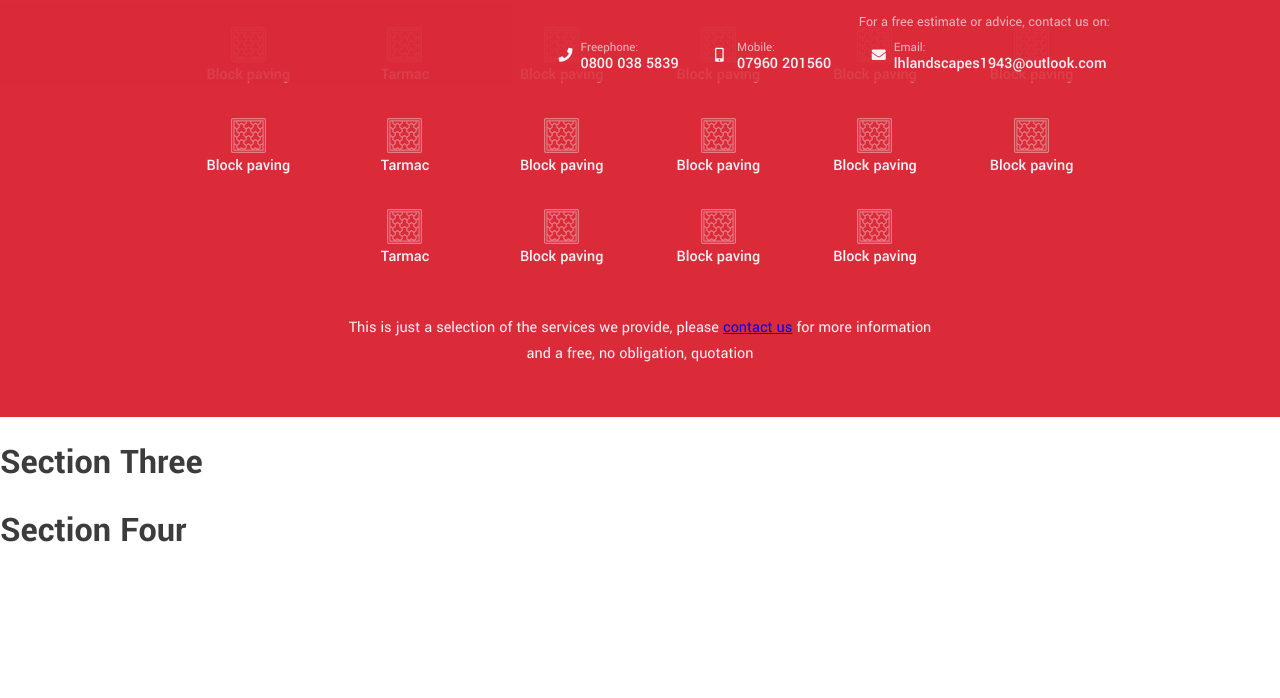
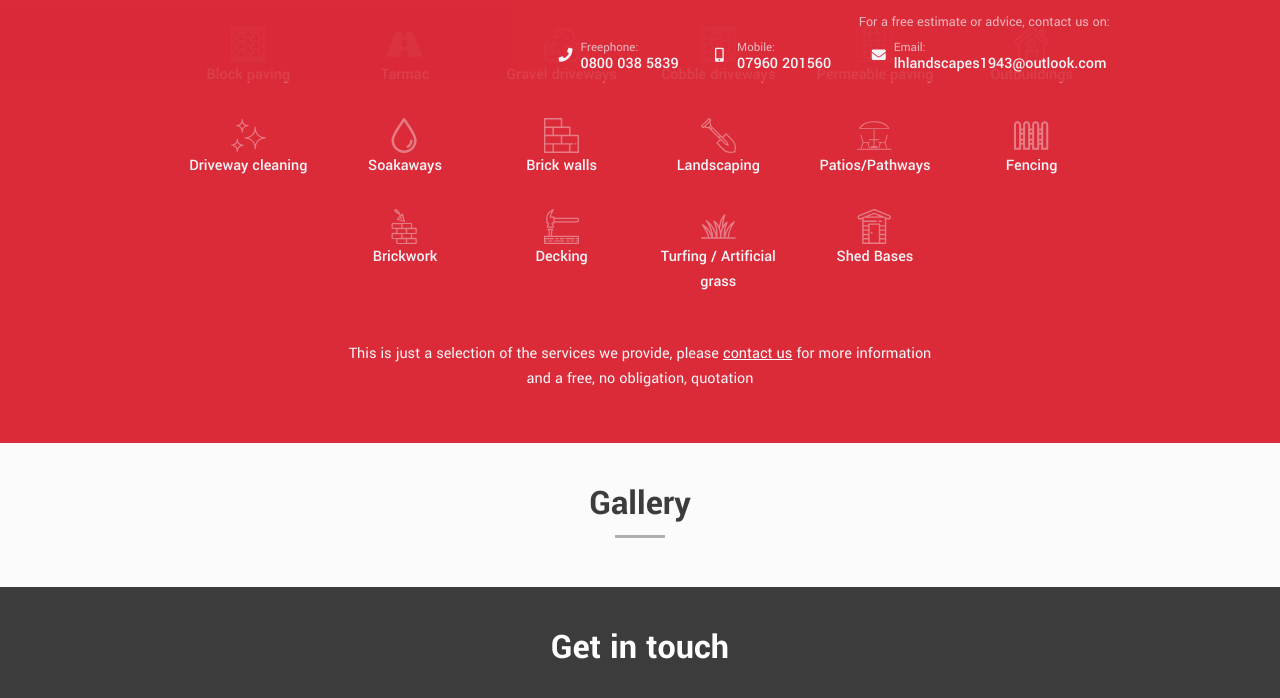
Before and after one commit to gaga-freelance/lhld, a website: page app/index.html in a window 1280 px wide. Shown: the part 718-1416 px from the top of the page. Before the commit the page ends 1294 px from the top, so only its background shows below. Drawn offline with nearby package versions, Linux system fonts and the light colour scheme.

Commit message:
Added icons to Services section

```diff
--- a/app/assets/css/style.css
+++ b/app/assets/css/style.css
@@ -717,6 +717,8 @@ header.scrolled nav {
     display: block; }
   .services p {
     font-weight: 400; }
+  .services a {
+    color: white; }
   .services h1 {
     color: #f4f4f8;
     position: relative; }
@@ -726,6 +728,38 @@ header.scrolled nav {
       height: 3px;
       width: 50px;
       background-color: rgba(244, 244, 248, 0.4);
+      margin: 10px auto 0; }
+
+.gallery {
+  background: rgba(244, 244, 248, 0.4);
+  text-align: center;
+  font-weight: 500;
+  padding: 10px 0 20px; }
+  .gallery h1 {
+    color: #3c3c3c;
+    position: relative; }
+    .gallery h1:after {
+      content: "";
+      display: block;
+      height: 3px;
+      width: 50px;
+      background-color: rgba(60, 60, 60, 0.4);
+      margin: 10px auto 0; }
+
+.get-in-touch {
+  background: #3c3c3c;
+  text-align: center;
+  font-weight: 500;
+  padding: 10px 0 20px; }
+  .get-in-touch h1 {
+    color: white;
+    position: relative; }
+    .get-in-touch h1:after {
+      content: "";
+      display: block;
+      height: 3px;
+      width: 50px;
+      background-color: rgba(60, 60, 60, 0.4);
       margin: 10px auto 0; }
 
 .contact-bar {
--- a/app/index.html
+++ b/app/index.html
@@ -67,71 +67,71 @@
             <span>Block paving</span>
           </div>
           <div class="col-2">
-            <img src="assets/images/icons/block-paving.svg" height="35" width="35" />
+            <img src="assets/images/icons/tarmac.svg" height="35" width="35" />
             <span>Tarmac</span>
           </div>
           <div class="col-2">
-            <img src="assets/images/icons/block-paving.svg" height="35" width="35" />
-            <span>Block paving</span>
+            <img src="assets/images/icons/gravel-driveways.svg" height="35" width="35" />
+            <span>Gravel driveways</span>
           </div>
           <div class="col-2">
-            <img src="assets/images/icons/block-paving.svg" height="35" width="35" />
-            <span>Block paving</span>
+            <img src="assets/images/icons/cobble-driveways.svg" height="35" width="35" />
+            <span>Cobble driveways</span>
           </div>
           <div class="col-2">
-            <img src="assets/images/icons/block-paving.svg" height="35" width="35" />
-            <span>Block paving</span>
+            <img src="assets/images/icons/permeable-paving.svg" height="35" width="35" />
+            <span>Permeable paving</span>
           </div>
           <div class="col-2">
-            <img src="assets/images/icons/block-paving.svg" height="35" width="35" />
-            <span>Block paving</span>
+            <img src="assets/images/icons/outbuildings.svg" height="35" width="35" />
+            <span>Outbuildings</span>
           </div>
         </div>
 
         <div class="row">
           <div class="col-2">
-            <img src="assets/images/icons/block-paving.svg" height="35" width="35" />
-            <span>Block paving</span>
+            <img src="assets/images/icons/driveway-cleaning.svg" height="35" width="35" />
+            <span>Driveway cleaning</span>
           </div>
           <div class="col-2">
-            <img src="assets/images/icons/block-paving.svg" height="35" width="35" />
-            <span>Tarmac</span>
+            <img src="assets/images/icons/soakaway.svg" height="35" width="35" />
+            <span>Soakaways</span>
           </div>
           <div class="col-2">
-            <img src="assets/images/icons/block-paving.svg" height="35" width="35" />
-            <span>Block paving</span>
+            <img src="assets/images/icons/brick-walls.svg" height="35" width="35" />
+            <span>Brick walls</span>
           </div>
           <div class="col-2">
-            <img src="assets/images/icons/block-paving.svg" height="35" width="35" />
-            <span>Block paving</span>
+            <img src="assets/images/icons/landscaping.svg" height="35" width="35" />
+            <span>Landscaping</span>
           </div>
           <div class="col-2">
-            <img src="assets/images/icons/block-paving.svg" height="35" width="35" />
-            <span>Block paving</span>
+            <img src="assets/images/icons/patios-pathways.svg" height="35" width="35" />
+            <span>Patios/Pathways</span>
           </div>
           <div class="col-2">
-            <img src="assets/images/icons/block-paving.svg" height="35" width="35" />
-            <span>Block paving</span>
+            <img src="assets/images/icons/fencing.svg" height="35" width="35" />
+            <span>Fencing</span>
           </div>
         </div>
 
         <div class="row">
           <div class="col-2"></div>
           <div class="col-2">
-            <img src="assets/images/icons/block-paving.svg" height="35" width="35" />
-            <span>Tarmac</span>
+            <img src="assets/images/icons/brickwork.svg" height="35" width="35" />
+            <span>Brickwork</span>
           </div>
           <div class="col-2">
-            <img src="assets/images/icons/block-paving.svg" height="35" width="35" />
-            <span>Block paving</span>
+            <img src="assets/images/icons/decking.svg" height="35" width="35" />
+            <span>Decking</span>
           </div>
           <div class="col-2">
-            <img src="assets/images/icons/block-paving.svg" height="35" width="35" />
-            <span>Block paving</span>
+            <img src="assets/images/icons/turfing-artificial-grass.svg" height="35" width="35" />
+            <span>Turfing / Artificial grass</span>
           </div>
           <div class="col-2">
-            <img src="assets/images/icons/block-paving.svg" height="35" width="35" />
-            <span>Block paving</span>
+            <img src="assets/images/icons/shed-bases.svg" height="35" width="35" />
+            <span>Shed Bases</span>
           </div>
         </div>
 
@@ -144,11 +144,24 @@
       </div>
     </div>
 
-    <div class="page-section" id="3">
-    			<h1>Section Three</h1>
+    <div class="page-section gallery" id="3">
+      <div class="container">
+        <div class="row">
+          <div class="col-12">
+            <h1>Gallery</h1>
+          </div>
+        </div>
+      </div>
     </div>
-    <div class="page-section" id="4">
-    			<h1>Section Four</h1>
+
+    <div class="page-section get-in-touch" id="4">
+      <div class="container">
+        <div class="row">
+          <div class="col-12">
+            <h1>Get in touch</h1>
+          </div>
+        </div>
+      </div>
     </div>
 
     <div class="contact-bar">
```
Also changed, not shown: dist/scss/partials/_gallery.scss (added), dist/scss/partials/_main.scss, dist/scss/style.scss, 2 other files.
